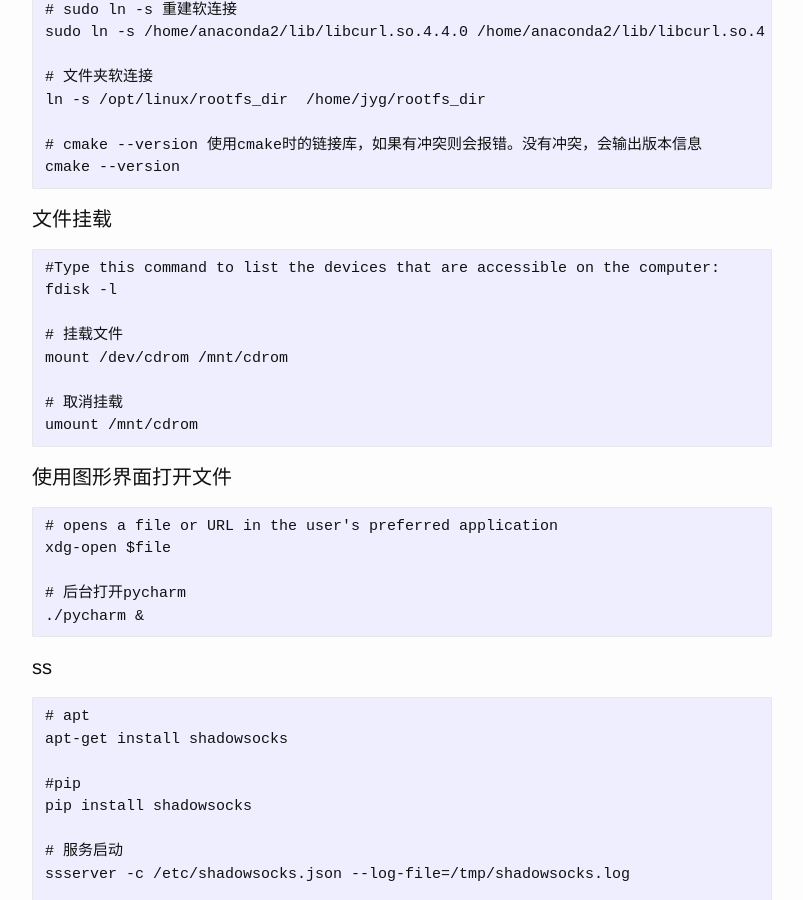
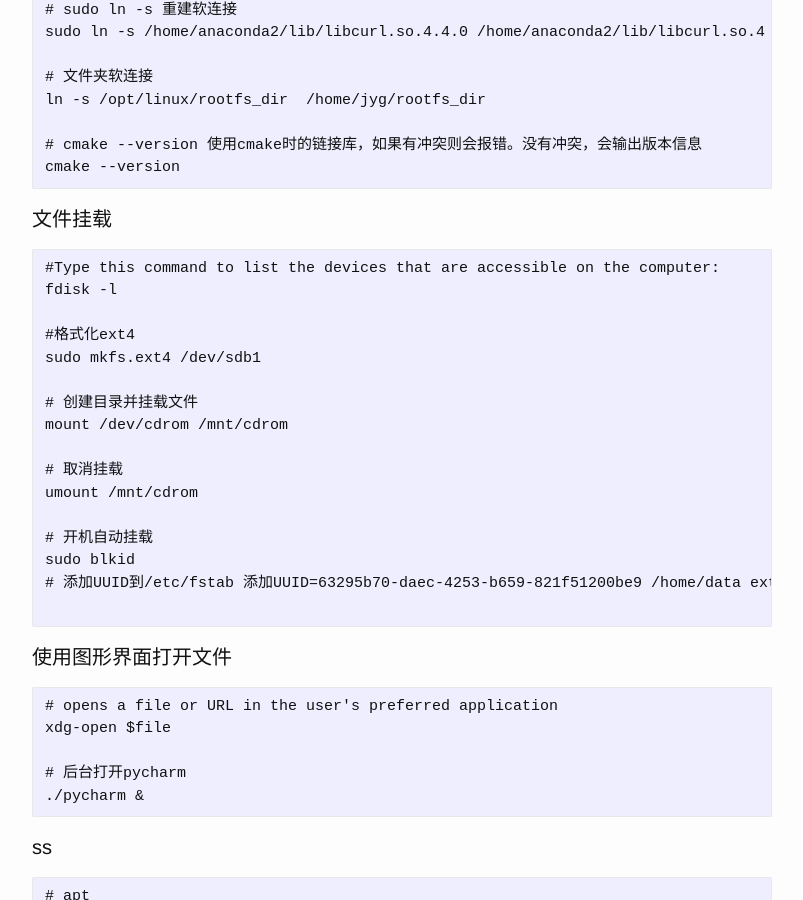
Before and after one commit to josephstalin117/josephstalin117.github.io, a Jekyll site: the page built from _posts/2016-04-04-linux.markdown, in a window 1280 px wide and 900 px high, scrolled down 8704 px. Shown: the whole window, without its empty margins (238-1041 px from the left). Built offline with Jekyll 4.4.1, drawn with Linux system fonts in a browser that asks for light colours.

Commit message:
add mount

````diff
--- a/_posts/2016-04-04-linux.markdown
+++ b/_posts/2016-04-04-linux.markdown
@@ -413,11 +413,19 @@ cmake --version
 #Type this command to list the devices that are accessible on the computer:
 fdisk -l
 
-# 挂载文件
+#格式化ext4
+sudo mkfs.ext4 /dev/sdb1
+
+# 创建目录并挂载文件
 mount /dev/cdrom /mnt/cdrom
 
 # 取消挂载
 umount /mnt/cdrom
+
+# 开机自动挂载
+sudo blkid
+# 添加UUID到/etc/fstab 添加UUID=63295b70-daec-4253-b659-821f51200be9 /home/data ext4 defaults,errors=remount-ro 0 1到/etc/fstab 其中UUID后面跟sdb1的UUID 重启
+
 ```
 
 #### 使用图形界面打开文件
--- a/_posts/2019-5-28-networking.markdown
+++ b/_posts/2019-5-28-networking.markdown
@@ -39,3 +39,8 @@ socks4 127.0.0.1 9095 -> socks5 127.0.0.1 1080
 # 使用
 proxychains4 wget http://xxx.com/xxx.zip
 ```
+
+v2ray
+```
+curl https://install.direct/go.sh | sudo bash
+```
````
